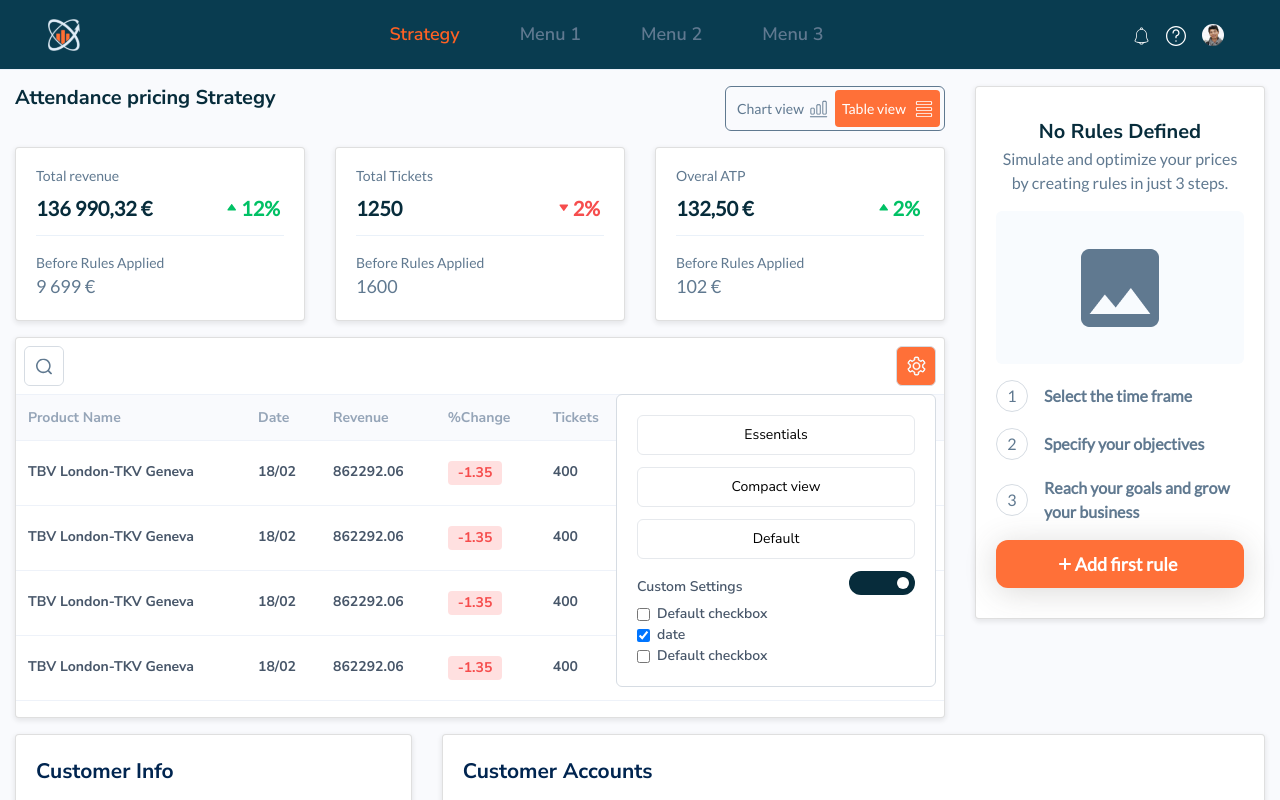
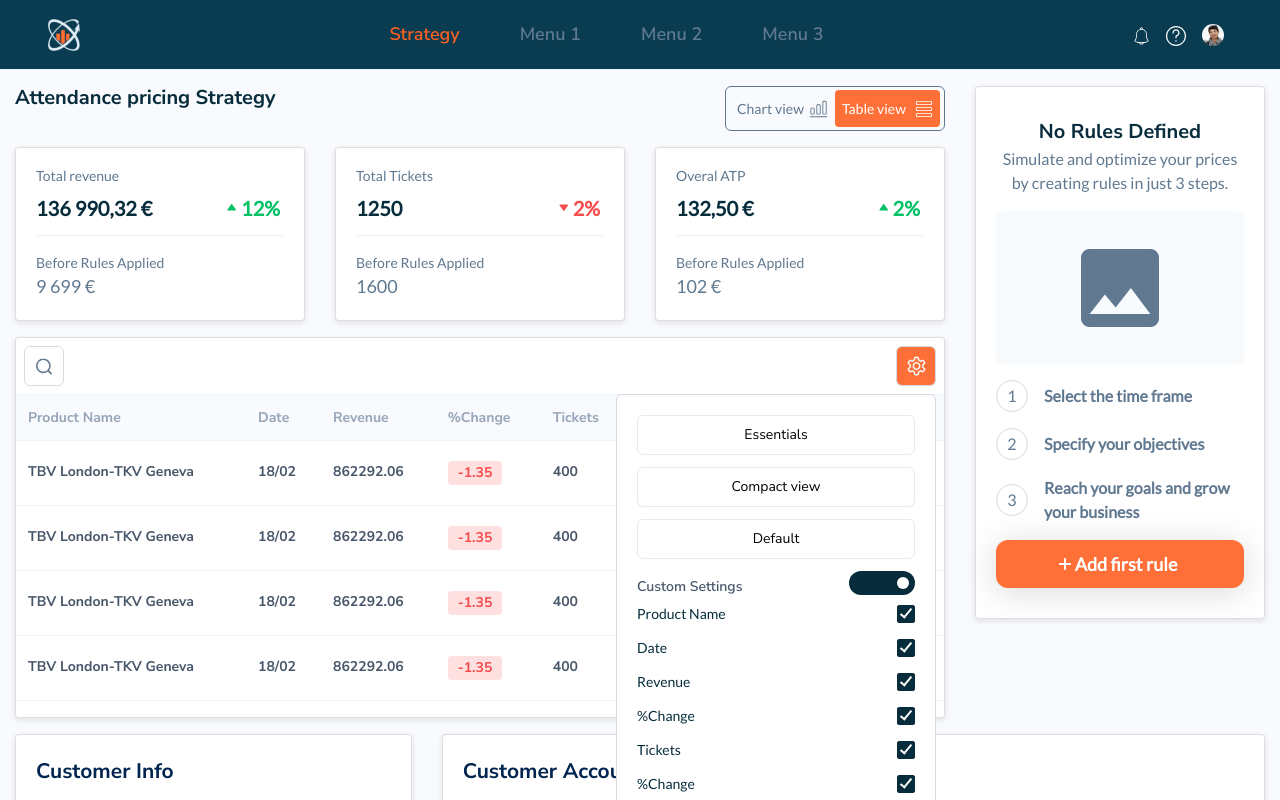
Before and after one commit to mejison/react-dashboard, a React (Create React App) app: page / in a window 1280 px wide. Shown: the top 800 px of the page. Built offline with nearby package versions, Linux system fonts and the light colour scheme; what react-router-redux would draw is missing.

Commit message:
added checkboxcontainer in settingsblock

```diff
--- a/src/App.scss
+++ b/src/App.scss
@@ -71,7 +71,6 @@ body {
     font-weight: 600;
   }
   .content {
-
   }
 }
 
@@ -248,16 +247,16 @@ body {
     background-color: $light;
     border: $input-border;
     font-weight: $body-font-weight;
-    color: #072C3B;
+    color: #072c3b;
     height: $input-height;
     &:placeholder {
       color: $secondary;
     }
     &:focus {
       outline: none !important;
-      border-color: #093C50;
+      border-color: #093c50;
       box-shadow: none;
-      background-color: #F7F9FD;
+      background-color: #f7f9fd;
     }
   }
 }
@@ -421,6 +420,7 @@ body {
 //DROPDOWN BLOCK
 .dropdown-settings-block {
   right: 0;
+  z-index: 10;
   background-color: $white;
   width: 320px;
   padding: 20px;
--- /dev/null
+++ b/src/components/CheckboxContainer/CheckboxContainer.js
@@ -0,0 +1,19 @@
+import React from 'react';
+
+const CheckboxContainer = ({ handleChangeCheckbox, filterColumns, title }) => {
+  return (
+    <div>
+      <label className="checkbox-container">
+        <span className="checkbox-title">{title}</span>
+        <input
+          type="checkbox"
+          onChange={handleChangeCheckbox}
+          checked={filterColumns}
+        />
+        <span className="checkmark"></span>
+      </label>
+    </div>
+  );
+};
+
+export default CheckboxContainer;
--- /dev/null
+++ b/src/components/CheckboxContainer/CheckboxContainer.scss
@@ -0,0 +1,82 @@
+@import './../../variable.scss';
+
+/* The container */
+.checkbox-container {
+  display: block;
+  position: relative;
+  //   padding-left: 35px;
+  margin-bottom: 12px;
+  cursor: pointer;
+  font-size: inherit;
+  -webkit-user-select: none;
+  -moz-user-select: none;
+  -ms-user-select: none;
+  user-select: none;
+}
+
+/* Hide the browser's default checkbox */
+.checkbox-container input {
+  position: absolute;
+  opacity: 0;
+  cursor: pointer;
+  height: 0;
+  width: 0;
+  left: -9999px;
+}
+
+/* Create a custom checkbox */
+.checkmark {
+  position: absolute;
+  top: 50%;
+  transform: translateY(-50%);
+  right: 0;
+  height: 18px;
+  width: 18px;
+  background-color: $white;
+  border: 1.3px solid $color-secondary;
+  border-radius: 2px;
+  transition: background-color 0.4s ease;
+}
+
+/* On mouse-over, add a grey background color */
+.checkbox-container:hover input ~ .checkmark {
+  background-color: #ccc;
+}
+
+/* When the checkbox is checked, add a blue background */
+.checkbox-container input:checked ~ .checkmark {
+  background-color: $color-main;
+  border: 1.3px solid $color-main;
+}
+
+/* Create the checkmark/indicator (hidden when not checked) */
+.checkmark:after {
+  content: '';
+  position: absolute;
+  display: none;
+}
+
+/* Show the checkmark when checked */
+.checkbox-container input:checked ~ .checkmark:after {
+  display: block;
+}
+
+/* Style the checkmark/indicator */
+.checkbox-container .checkmark:after {
+  left: 5px;
+  top: 0px;
+  width: 6px;
+  height: 12px;
+  border: solid white;
+  border-width: 0 2px 2px 0;
+  -webkit-transform: rotate(40deg);
+  -ms-transform: rotate(40deg);
+  transform: rotate(40deg);
+}
+
+.checkbox-title {
+  font-family: $card-font-family;
+  //   font-size: $body-font-size;
+  font-weight: normal;
+  color: $color-main;
+}
--- a/src/components/SettingsBlock.js
+++ b/src/components/SettingsBlock.js
@@ -1,20 +1,24 @@
 import React, { useState } from 'react';
 import { SettingsIcon } from './icons';
 import ToggleSwitch from './ToggleSwitch/ToggleSwitch';
-import { connect } from 'react-redux'
-import { setAppState } from '../actions/app'
+import { connect } from 'react-redux';
+import { setAppState } from '../actions/app';
+import './CheckboxContainer/CheckboxContainer.scss';
+import CheckboxContainer from './../components/CheckboxContainer/CheckboxContainer';
 
-const SettingsBlock = ({dispatch, filterColumns}) => {
+const SettingsBlock = ({ dispatch, filterColumns, columnsProducts }) => {
   const [value, setValue] = useState(true);
   const [showBlock, setShowBlock] = useState(true);
   const onChangeShowBlock = () => {
     setShowBlock(!showBlock);
   };
-  const handleChangeCheckbox = field => ({target: {checked}}) => {
-    console.log(checked, field)
-    const list = !checked ? [...filterColumns, field] : filterColumns.filter(key => key !== field)
-    dispatch(setAppState('filterColumns', list))
-  }
+  const handleChangeCheckbox = (field) => ({ target: { checked } }) => {
+    console.log(checked, field);
+    const list = !checked
+      ? [...filterColumns, field]
+      : filterColumns.filter((key) => key !== field);
+    dispatch(setAppState('filterColumns', list));
+  };
   return (
     <div className="settings-block position-relative">
       <div
@@ -35,62 +39,41 @@ const SettingsBlock = ({dispatch, filterColumns}) => {
             <ToggleSwitch value={value} onChange={(val) => setValue(val)} />
           </div>
           <div>
-            <div className="form-check">
-              <input
-                className="form-check-input"
-                type="checkbox"
-                value=""
-                id="defaultCheck1"
-              />
-              <label className="form-check-label" htmlFor="defaultCheck1">
-                Default checkbox
+            {/* -- form-checkbox -- */}
+
+            {columnsProducts.map((item, index) => {
+              return (
+                <CheckboxContainer
+                  key={index}
+                  handleChangeCheckbox={handleChangeCheckbox(item.key)}
+                  filterColumns={!filterColumns.includes(item.key)}
+                  title={item.title}
+                />
+              );
+            })}
+
+            {/* <div>
+              <label className="checkbox-container">
+                <span className="checkbox-title">date</span>
+                <input
+                  type="checkbox"
+                  onChange={handleChangeCheckbox('date')}
+                  checked={!filterColumns.includes('date')}
+                />
+                <span className="checkmark"></span>
               </label>
-            </div>
+            </div> */}
 
-            <div className="form-check">
-              <input
-                className="form-check-input"
-                type="checkbox"
-                onChange={handleChangeCheckbox('date')}
-                checked={!filterColumns.includes('date')}
-                id="defaultCheck1"
-              />
-              <label className="form-check-label" htmlFor="defaultCheck1">
-                date
-              </label>
-            </div>
-
-            <div className="form-check">
-              <input
-                className="form-check-input"
-                type="checkbox"
-                value=""
-                id="defaultCheck1"
-              />
-              <label className="form-check-label" htmlFor="defaultCheck1">
-                Default checkbox
-              </label>
-            </div>
+            {/*-- /form-checkbox -- */}
           </div>
         </div>
       ) : null}
-      {/* <div className="dropdown-block position-absolute">
-        <div className="buttons-block">
-          <button>Essentials</button>
-          <button>Compact view</button>
-          <button>Default</button>
-        </div>
-        <div className="d-none">
-          <ToggleSwitch value={value} onChange={(val) => setValue(val)} />
-        </div>
-        <div style={{ display: 'none' }}>Checkboxes</div>
-      </div> */}
     </div>
   );
 };
 
-const mapStateToProps = ({app}) => ({
+const mapStateToProps = ({ app }) => ({
   filterColumns: app.filterColumns,
-})
+});
 
-export default connect(mapStateToProps)(SettingsBlock)
+export default connect(mapStateToProps)(SettingsBlock);
--- a/src/pages/Dashboard.js
+++ b/src/pages/Dashboard.js
@@ -17,8 +17,8 @@ import ButtonView from '../components/ButtonView';
 import { ChartViewIcon, TableViewIcon } from './../components/icons';
 // import Switch from './../components/ToggleSwitch/Switch.js';
 // import RuningString from '../components/RuningString'
-import RuleList from '../components/RuleList'
-import { connect } from 'react-redux'
+import RuleList from '../components/RuleList';
+import { connect } from 'react-redux';
 
 const cardRuleData = [
   {
@@ -222,7 +222,7 @@ const txTypeOptions = [
   { id: 2, title: 'Show 30 days' },
 ];
 
-const Dashboard = ({filterColumns}) => {
+const Dashboard = ({ filterColumns }) => {
   const [form, setForm] = useState({
     dateTransaction: '',
     transactionLimit: '',
@@ -498,13 +498,18 @@ const Dashboard = ({filterColumns}) => {
                     />
                   </div>
                   <div>
-                    <SettingsBlock />
+                    <SettingsBlock columnsProducts={columnsProducts} />
                   </div>
                 </div>
 
                 {/* TABLE */}
                 <div>
-                  <Table columns={columnsProducts.filter(col => !filterColumns.includes(col.key))} data={productsData} />
+                  <Table
+                    columns={columnsProducts.filter(
+                      (col) => !filterColumns.includes(col.key)
+                    )}
+                    data={productsData}
+                  />
                 </div>
               </Card>
             </div>
@@ -737,8 +742,8 @@ const Dashboard = ({filterColumns}) => {
   );
 };
 
-const mapStateToProps = ({app}) => ({
+const mapStateToProps = ({ app }) => ({
   filterColumns: app.filterColumns,
-})
+});
 
-export default connect(mapStateToProps)(Dashboard)
+export default connect(mapStateToProps)(Dashboard);
```
